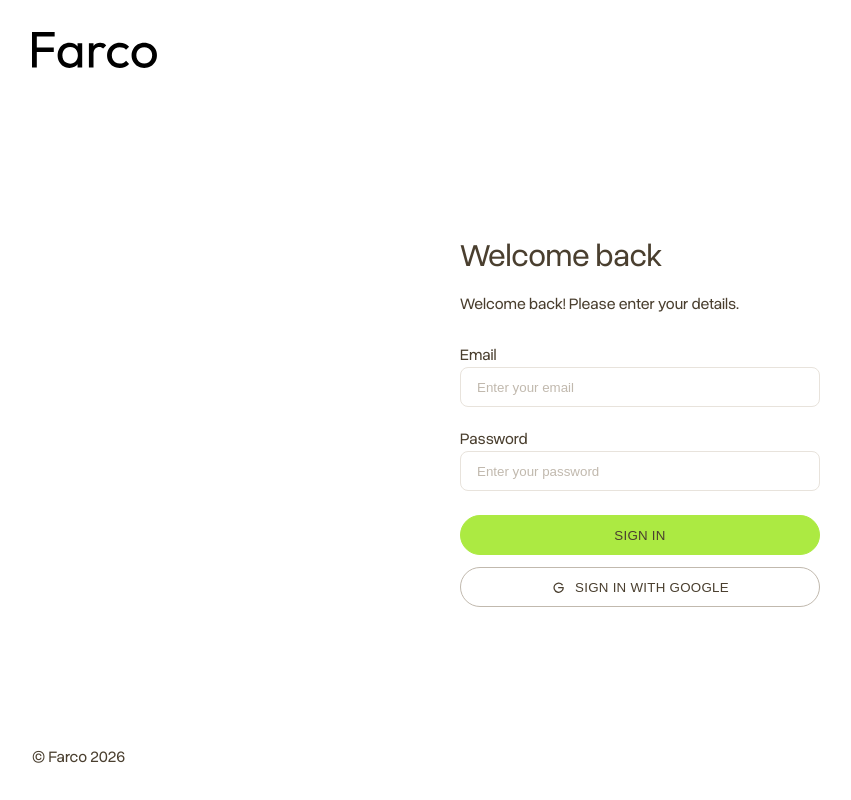
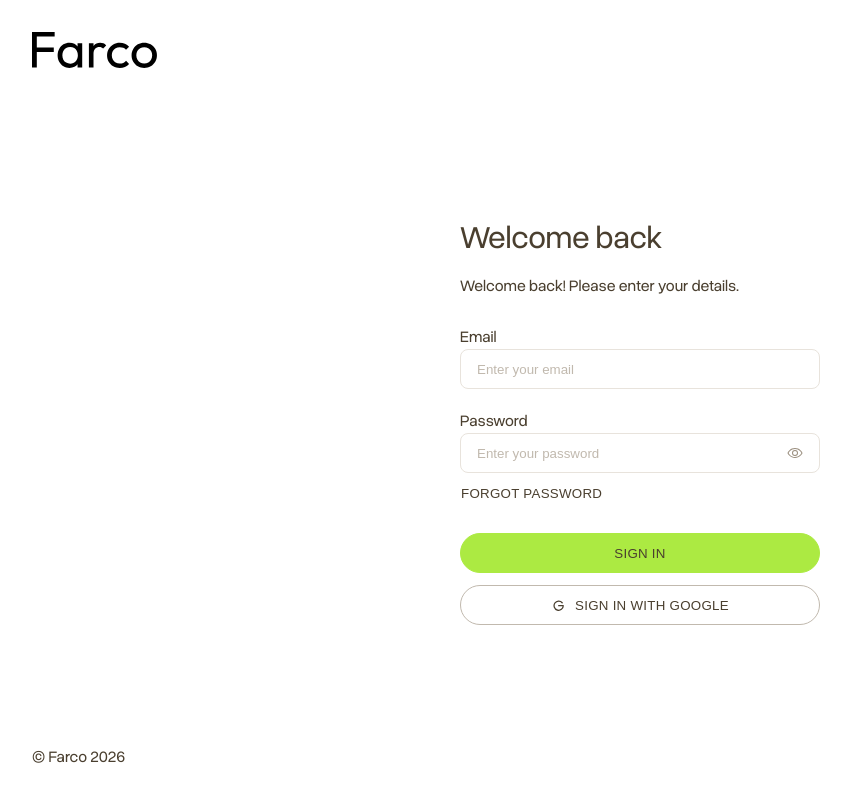
Before and after one commit to elenaferreras/ds-lab, a React (Vite) app: page / in a window 1280 px wide. Shown: the whole page, without its empty margins (0-851 px from the left). Built offline with nearby package versions, Linux system fonts and the light colour scheme.

Commit message:
fix log in page

```diff
--- a/src/components/ui/input-password/input-password.jsx
+++ b/src/components/ui/input-password/input-password.jsx
@@ -18,6 +18,7 @@ const ICON_SIZE = 16
  *   id?: string
  *   className?: string
  *   inputClassName?: string
+ *   footer?: React.ReactNode
  *   value?: string
  *   onChange?: React.ChangeEventHandler<HTMLInputElement>
  *   defaultVisible?: boolean
@@ -34,6 +35,7 @@ export function InputPassword({
   id: externalId,
   className,
   inputClassName,
+  footer,
   defaultVisible = false,
   visible,
   onVisibleChange,
@@ -131,6 +133,8 @@ export function InputPassword({
         </button>
       </div>
 
+      {footer}
+
       {bottomText && (
         <span
           id={`${id}-helper`}
--- a/src/pages/Login.jsx
+++ b/src/pages/Login.jsx
@@ -1,4 +1,4 @@
-import { Button, Input } from '../components'
+import { Button, Input, InputPassword } from '../components'
 import { GoogleLogo } from '@phosphor-icons/react'
 
 export default function LoginPage() {
@@ -33,11 +33,20 @@ export default function LoginPage() {
                 placeholder="Enter your email"
                 autoComplete="email"
               />
-              <Input
+              <InputPassword
                 label="Password"
-                type="password"
                 placeholder="Enter your password"
                 autoComplete="current-password"
+                footer={
+                  <Button
+                    type="button"
+                    link
+                    size="sm"
+                    className="-mx-[6px] w-full justify-start"
+                  >
+                    Forgot password
+                  </Button>
+                }
               />
 
               <div className="flex flex-col gap-[var(--ds-spacing-12)]">
```
